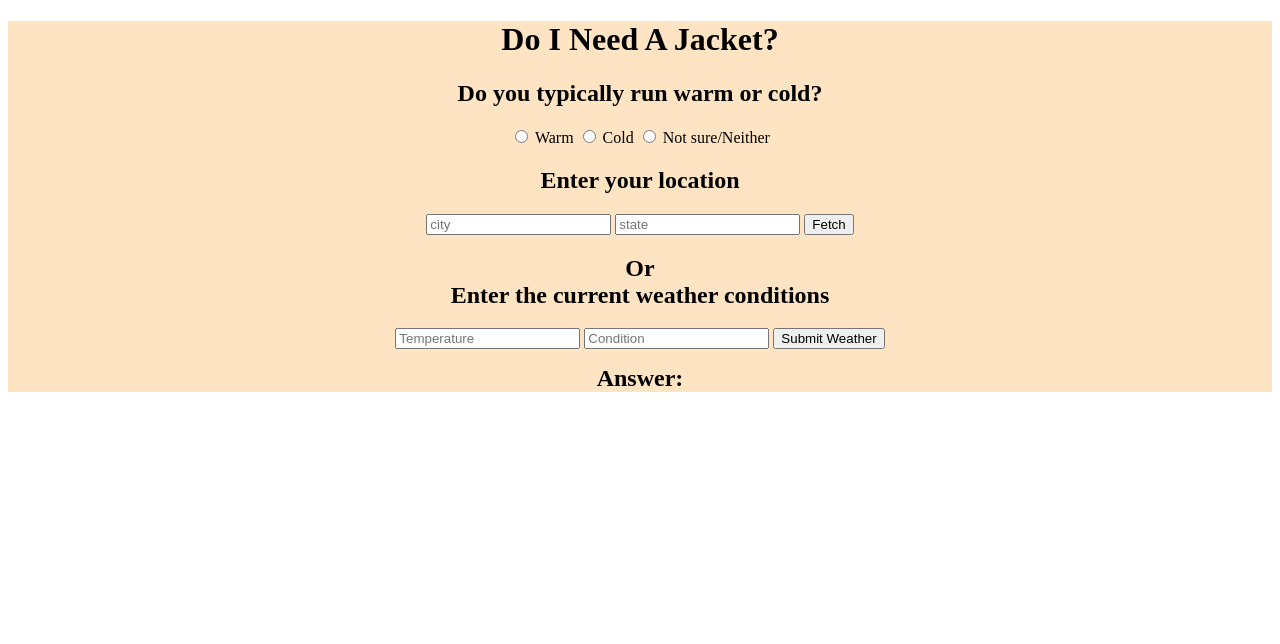
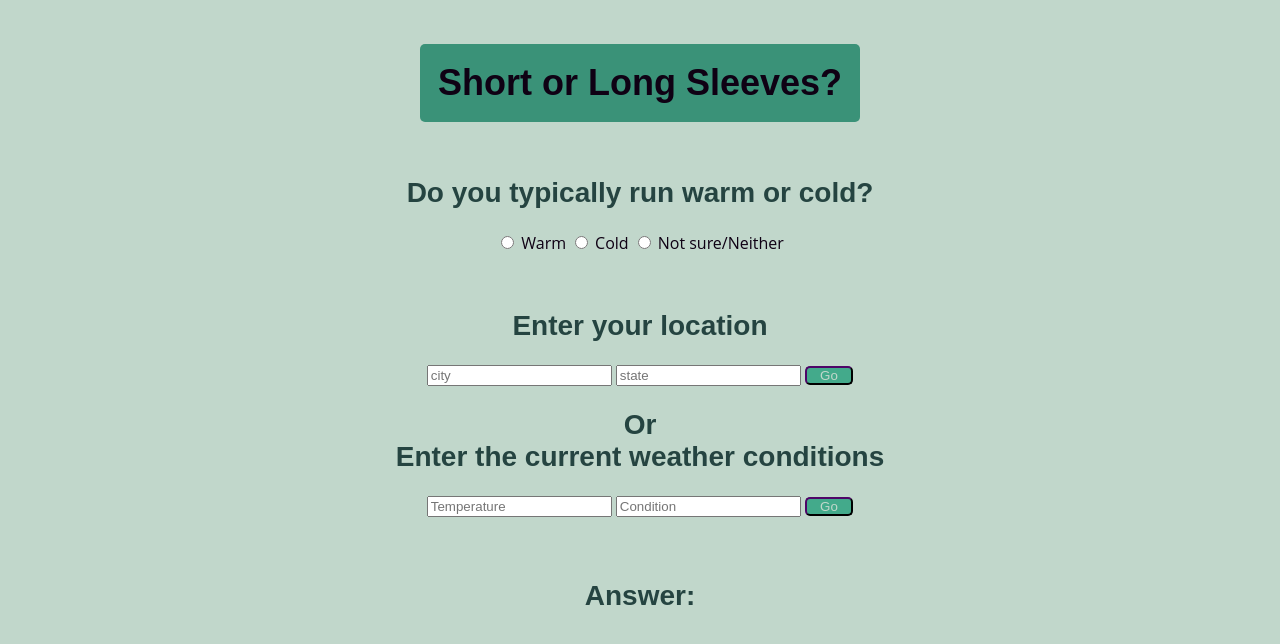
Before and after one commit to fincorporated/doINeedAJacket, a plain HTML site: page index.html in a window 1280 px wide. Drawn offline with Linux system fonts and the light colour scheme.

Commit message:
made it not ugly

```diff
--- a/getAnswer.js
+++ b/getAnswer.js
@@ -1,7 +1,5 @@
+document.getElementById("fetch").addEventListener("click", getWeather);
 document.getElementById("submit").addEventListener("click", getAnswer);
-document.getElementById("fetch").addEventListener("click", getWeather);
-// document.getElementById("test").addEventListener("click", getCondition);
-
 
 const url = new URL ("https://geocoding-api.open-meteo.com/v1/search?name=&count=5&language=en&format=json&countryCode=US");
 const params = new URLSearchParams(url.search);
@@ -92,12 +90,11 @@ async function getWeather() {
     const temperature = data.temperature_2m;
     const weatherCode = data.weather_code;
     const condition = conditions.get(weatherCode);
-    document.getElementById("temperature").innerHTML = temperature;
-    document.getElementById("condition").innerHTML = condition;
     const tempInput = document.getElementById("temp");
     const conditInput = document.getElementById("condit");
     tempInput.value = temperature;
     conditInput.value = condition;
+    getAnswer();
     return [temperature, condition];
 }
 
--- a/index.html
+++ b/index.html
@@ -2,13 +2,15 @@
 <html>
     <head>
         <title>
-            Do I Need A Jacket
+            Short or Long Sleeves?
         </title>
         <link rel="stylesheet" href="style.css">
     </head>
     <body>
         <div id="container">
-            <h1>Do I Need A Jacket?</h1>
+            <div>
+                <h1>Short or Long Sleeves?</h1>
+            </div>
             <div class="personalTemp">
                 <h2>Do you typically run warm or cold?</h2>
                 <form>
@@ -25,13 +27,13 @@
                     <h2>Enter your location</h2>
                     <input id="city" placeholder="city">
                     <input id="state" placeholder="state">
-                    <button id="fetch">Fetch</button>
+                    <button id="fetch">Go</button>
                 </div>
+                <h2>Or <br />Enter the current weather conditions</h2>
                 <div class="enterWeather">
-                    <h2>Or <br />Enter the current weather conditions</h2>
                     <input id="temp" placeholder="Temperature">
                     <input id="condit" placeholder="Condition">
-                    <button id="submit">Submit Weather</button>
+                    <button id="submit">Go</button>
                 </div>
             </div>
             <div class="result">
--- a/style.css
+++ b/style.css
@@ -1,7 +1,72 @@
+body {
+    background-color: #C1D7CB;
+}
+
 #container {
-    background-color: bisque;
     text-align: center;
+    display: flex;
+    flex-direction: column;
+    justify-content: center;
+    gap: 2em;
 }
+
+h1 {
+    font-family: "Poppins", sans-serif;
+    font-weight: 800;
+    background-color: #3A9278;
+    font-size: 36px;
+    color: #0F0114;
+    width: fit-content;
+    padding: 0.5em;
+    margin: 1em auto 0;
+    border-radius: 5px;
+}
+
+h2 {
+    font-family: "Poppins", sans-serif;
+    font-weight: 600;
+    color: #254441;
+    font-size: 28px;
+}
+
+p, label {
+    font-family: "Open Sans", sans-serif;
+    font-weight: 400;
+    color: #0F0114;
+    font-size: 16px;
+}
+
+button {
+    background-color: #43AA8B;
+    color: #C1D7CB;
+    border-color: #0F0114;
+    padding: 0 1em;
+    border-width: 2px;
+    border-radius: 5px;
+}
+
+button:hover {
+    background-color: #50B99A;
+    color: white;
+}
+
+input[type=text] {
+    background-color: #C1D7CB;
+    border-color: #43AA8B;
+    border-style: solid;
+
+}
+
+input:focus {
+    border: 2px solid #3A9278;
+    outline: none;
+}
+
+input[type="radio"]:checked {
+    border: 5px solid #254441;
+    outline: 2px solid #43AA8B;
+}
+
 
 .result {
     margin-top: 15px;
@@ -10,3 +75,5 @@
 .result h2 {
     display: inline;
 }
+
+@import url('https://fonts.googleapis.com/css2?family=Open+Sans:ital,wght@0,300..800;1,300..800&family=Poppins:ital,wght@0,400;0,500;0,600;0,700;0,800;1,400;1,500;1,600;1,700;1,800&display=swap');
```
